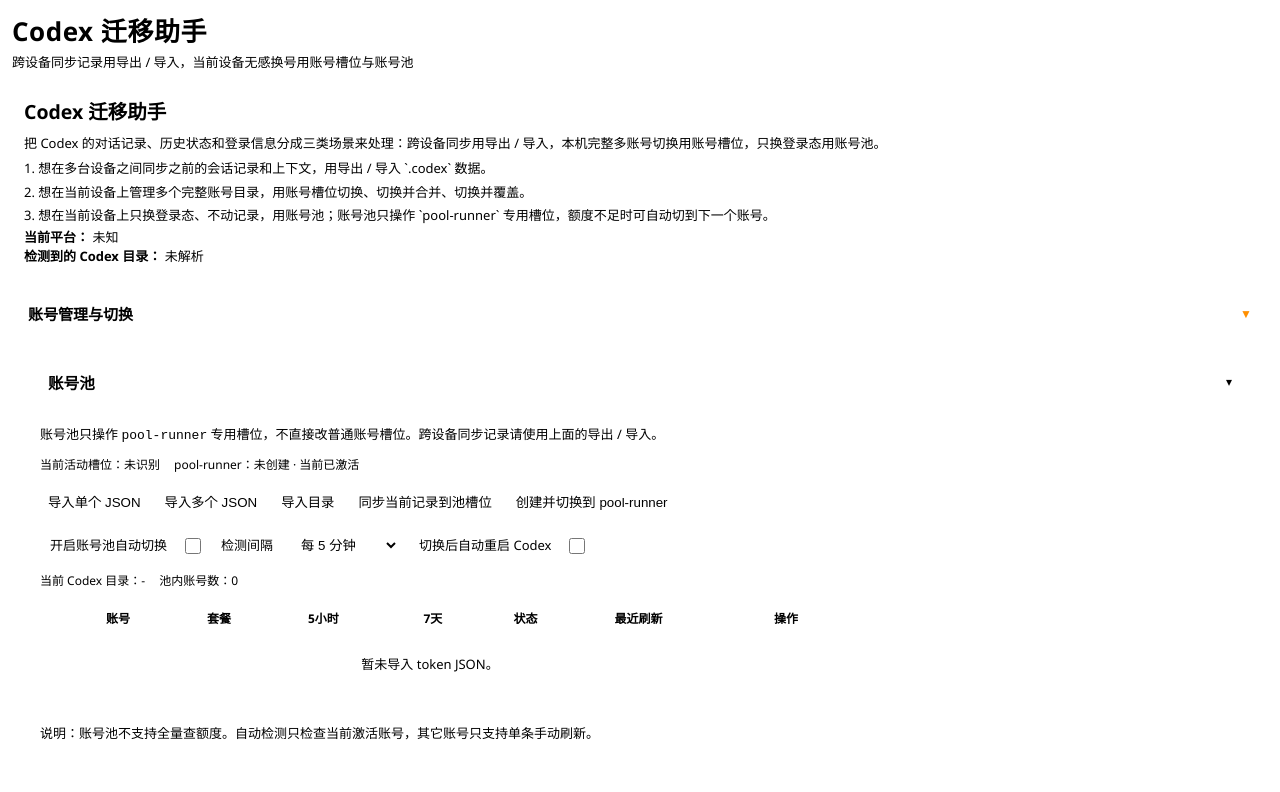
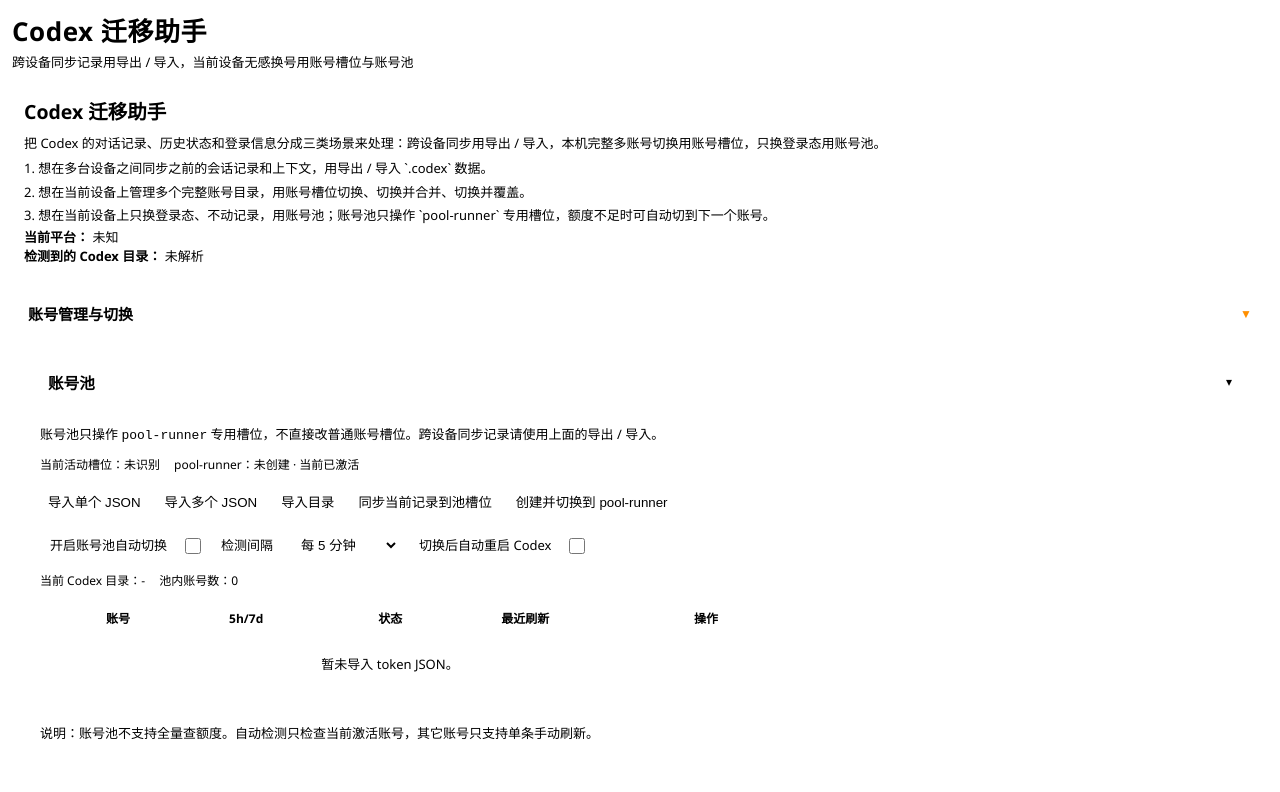
Before and after one commit to Lutiancheng1/Codex-Migration-Assistant, a React (Vite) app in the folder webview/: page / in a window 1280 px wide. Shown: the top 792 px of the page. Built offline with nearby package versions, Linux system fonts and the light colour scheme.

Commit message:
refactor: compact token pool usage column

```diff
--- a/webview/src/pages/TokenPoolPanel.tsx
+++ b/webview/src/pages/TokenPoolPanel.tsx
@@ -205,9 +205,7 @@
             <tr>
               <th className="accounts-order-col" aria-label="排序"></th>
               <th>账号</th>
-              <th>套餐</th>
-              <th>5小时</th>
-              <th>7天</th>
+              <th>5h/7d</th>
               <th>状态</th>
               <th>最近刷新</th>
               <th className="accounts-actions-col">操作</th>
@@ -216,7 +214,7 @@
           <tbody>
             {entries.length === 0 ? (
               <tr>
-                <td className="token-pool-empty-row" colSpan={8}>暂未导入 token JSON。</td>
+                <td className="token-pool-empty-row" colSpan={6}>暂未导入 token JSON。</td>
               </tr>
             ) : null}
 
@@ -288,9 +286,7 @@
                       {planBadge ? <span className={`plan-badge plan-badge-${planBadge.tone}`}>{planBadge.label}</span> : null}
                     </div>
                   </td>
-                  <td>{entry.usage?.planType || entry.planTypeHint || "-"}</td>
-                  <td>{formatPercent(entry.usage?.fiveHour?.remainingPercent)}</td>
-                  <td>{formatPercent(entry.usage?.oneWeek?.remainingPercent)}</td>
+                  <td>{`${formatPercent(entry.usage?.fiveHour?.remainingPercent)}/${formatPercent(entry.usage?.oneWeek?.remainingPercent)}`}</td>
                   <td>{statusLabel(entry)}</td>
                   <td>{entry.usage ? formatTime(entry.usage.fetchedAt) : "-"}</td>
                   <td className="accounts-actions-col">
--- a/webview/src/styles.css
+++ b/webview/src/styles.css
@@ -657,7 +657,7 @@
 }
 
 .token-pool-table {
-  min-width: 760px;
+  min-width: 680px;
 }
 
 .token-pool-table tbody tr {
@@ -688,6 +688,10 @@
   min-width: 0;
   overflow: hidden;
   text-overflow: ellipsis;
+}
+
+.token-pool-table td:nth-child(3) {
+  white-space: nowrap;
 }
 
 .plan-badge {
```
Also changed, not shown: 1 other file (tests, documents, lock files or other folders).
